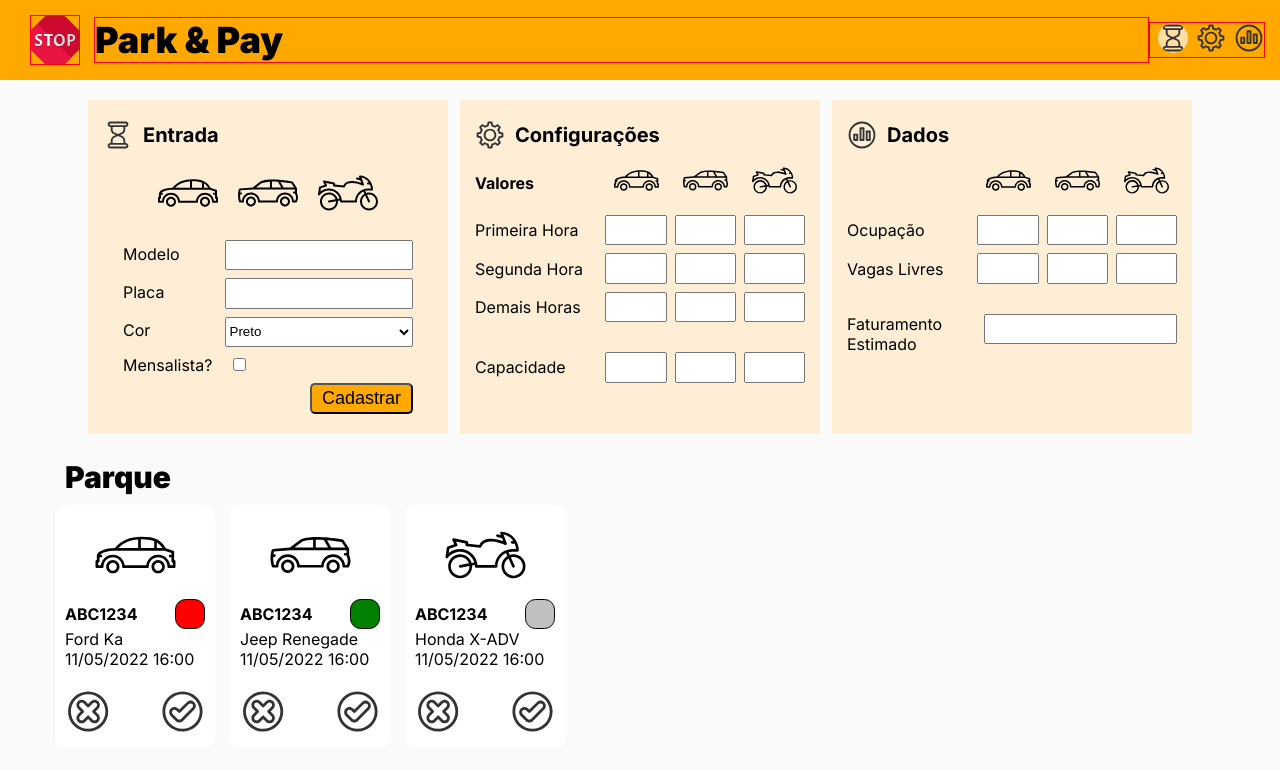
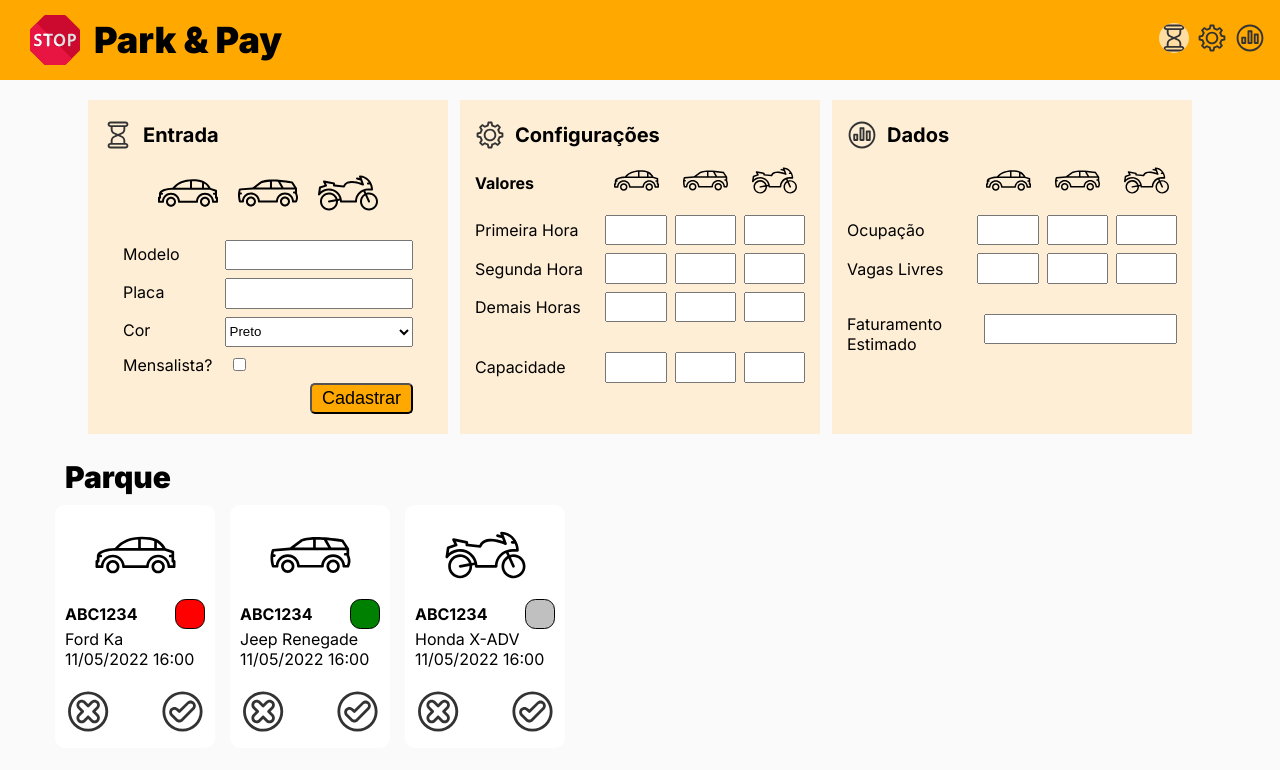
Before and after one commit to pedroleone/dio-spread-fullstack-estacionamento, a plain HTML site: page wireframe.html in a window 1280 px wide. Drawn offline with Linux system fonts and the light colour scheme.

Commit message:
Remover borda indevida

```diff
--- a/style.css
+++ b/style.css
@@ -38,9 +38,7 @@ header {
     justify-content: space-between;
 }
 
-header > * {
-    border: 1px red solid;
-}
+
 
 header .logo {
     width: 50px;
```
